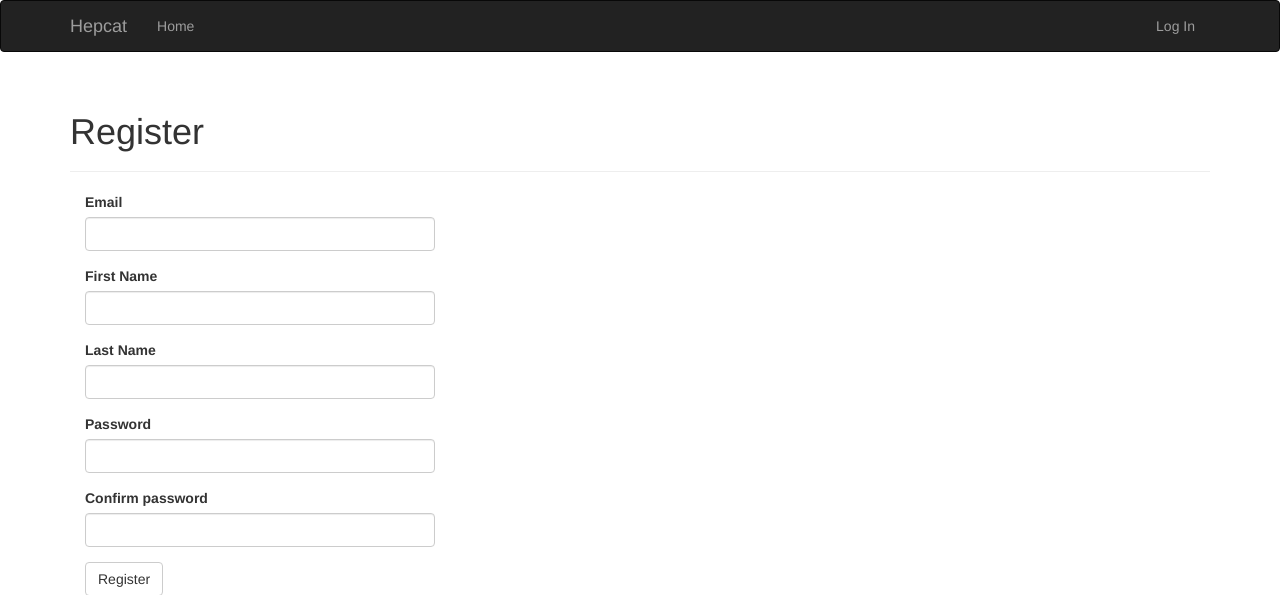
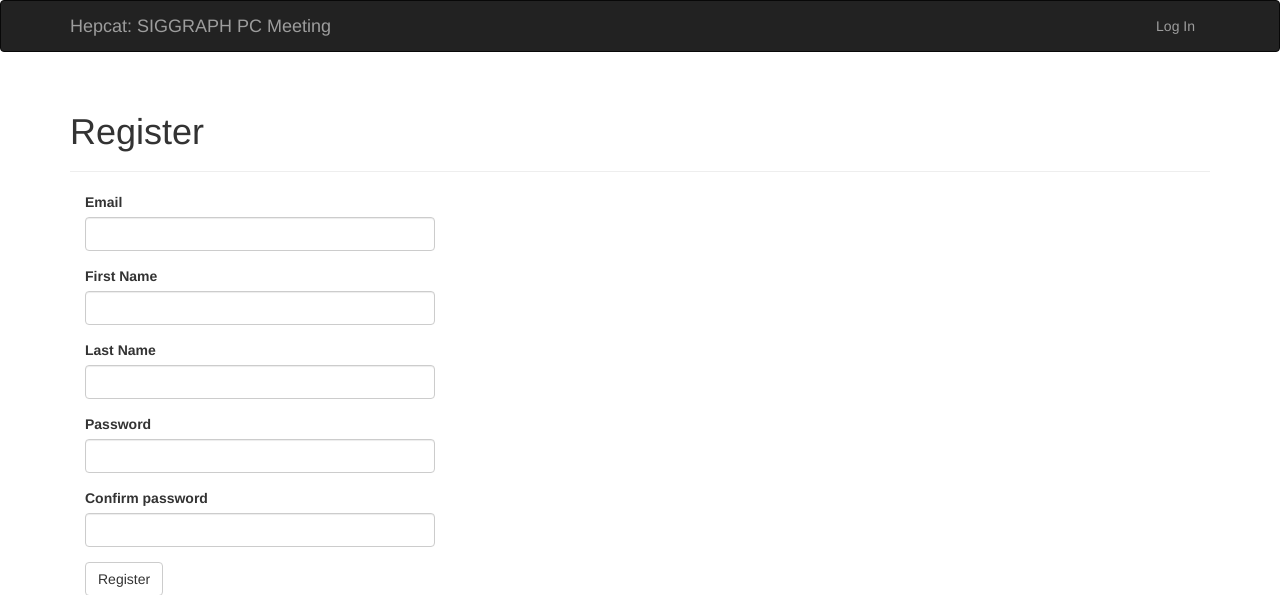
Before and after one commit to adamfinkelstein/hepcat, a Flask app: page /auth/register in a window 1280 px wide. Shown: the top 595 px of the page. Run offline with Flask 2, Linux system fonts and the light colour scheme; data comes from the database, SQL or seed files in the repository; some libraries are stand-ins or nearby versions.

Commit message:
cleanup navbar

```diff
--- a/app/templates/base.html
+++ b/app/templates/base.html
@@ -12,18 +12,11 @@
 <div class="navbar navbar-inverse" role="navigation">
     <div class="container">
         <div class="navbar-header">
-            <button type="button" class="navbar-toggle" data-toggle="collapse" data-target=".navbar-collapse">
-                <span class="sr-only">Toggle navigation</span>
-                <span class="icon-bar"></span>
-                <span class="icon-bar"></span>
-                <span class="icon-bar"></span>
-            </button>
-            <a class="navbar-brand" href="{{ url_for('main.send_static_index') }}">Hepcat</a>
+            <a class="navbar-brand" href="{{ url_for('main.send_static_index') }}">Hepcat: SIGGRAPH PC Meeting
+            </a>
         </div>
+
         <div class="navbar-collapse collapse">
-            <ul class="nav navbar-nav">
-                <li><a href="{{ url_for('main.send_static_index') }}">Home</a></li>
-            </ul>
             <ul class="nav navbar-nav navbar-right">
                 {% if current_user.is_authenticated %}
                 <li><a href="{{ url_for('auth.logout') }}">Log Out</a></li>
@@ -34,6 +27,7 @@
         </div>
     </div>
 </div>
+
 {% endblock %}
 
 {% block content %}
```
